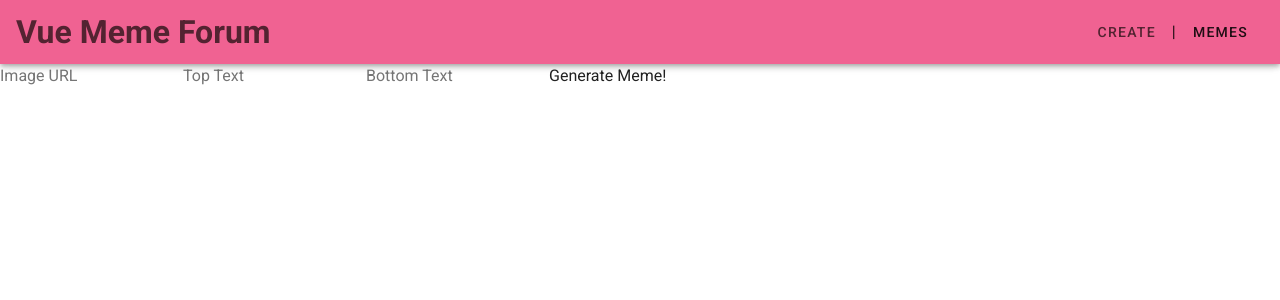
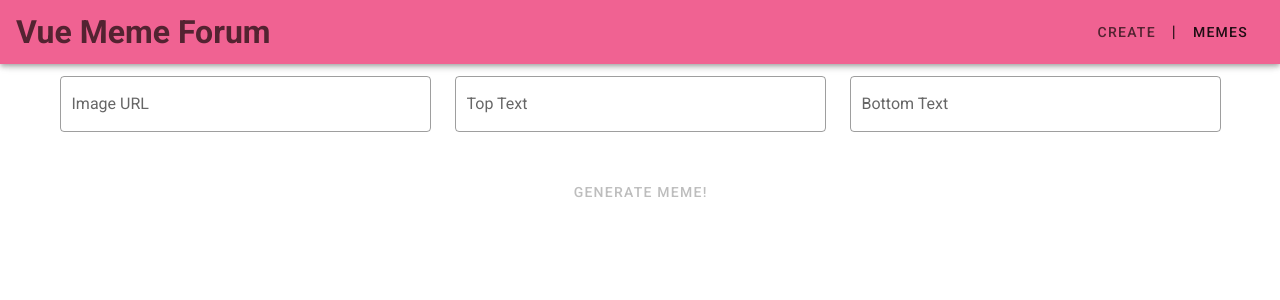
Before and after one commit to gwynnemeeks/dank-memes, a Vue app: page /create in a window 1280 px wide. Shown: the top 300 px of the page. Built offline with nearby package versions, Linux system fonts and the light colour scheme.

Commit message:
form and meme styling complete

```diff
--- a/src/views/Create.vue
+++ b/src/views/Create.vue
@@ -1,15 +1,49 @@
 <template>
-  <div>
-    <form @submit.prevent="generateMeme">
-      <input placeholder="Image URL" type="text" v-model="imageURL" />
-      <input placeholder="Top Text" type="text" v-model="topText" />
-      <input placeholder="Bottom Text" type="text" v-model="bottomText" />
-      <button type="submit">Generate Meme!</button>
-    </form>
+  <v-container>
+    <v-form @submit.prevent="generateMeme">
+      <v-row justify="space-between">
+        <v-col>
+          <v-text-field
+            outlined
+            v-model="imageURL"
+            type="text"
+            label="Image URL"
+          />
+        </v-col>
+        <v-col>
+          <v-text-field
+            outlined
+            v-model="topText"
+            type="text"
+            label="Top Text"
+          />
+        </v-col>
+        <v-col>
+          <v-text-field
+            outlined
+            v-model="bottomText"
+            type="text"
+            label="Bottom Text"
+          />
+        </v-col>
+      </v-row>
+      <v-row v-if="!showMeme" justify="center">
+        <v-btn :disabled="!imageURL" text color="primary" type="submit">
+          Generate meme!
+        </v-btn>
+      </v-row>
+    </v-form>
+
     <div v-if="showMeme">
-      <meme :top="topText" :bottom="bottomText" :imageURL="imageURL" />
+      <meme
+        class="mx-auto"
+        :top="topText"
+        :bottom="bottomText"
+        :imageURL="imageURL"
+        :width="800"
+      />
     </div>
-  </div>
+  </v-container>
 </template>
 
 <script>
```
